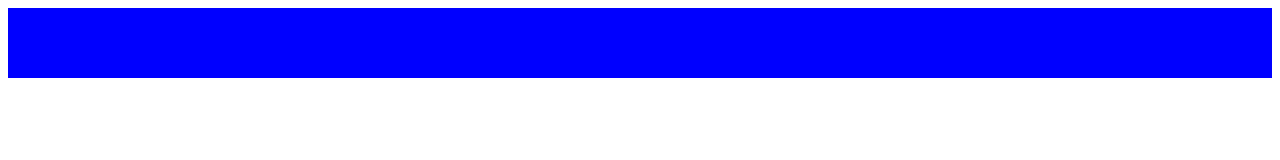
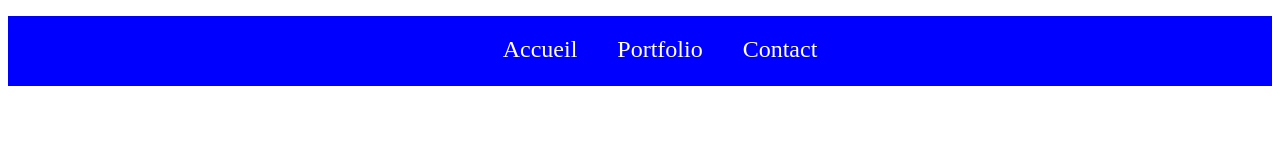
Before and after one commit to jeanbaptistesimplon/simplon-git, a plain HTML site: page index.html in a window 1280 px wide. Drawn offline with Linux system fonts and the light colour scheme.

Commit message:
add navbar

```diff
--- a/CSS/style.css
+++ b/CSS/style.css
@@ -1,5 +1,19 @@
+.flex{
+  display: flex;
+  justify-content: center;
+  align-items: center;
+}
+
 .contain{
   height: 70px;
   width: auto;
   background: blue;
 }
+
+.contain li{
+  flex-direction: row;
+  list-style-type: none;
+  font-size: 1.5em;
+  margin: 20px;
+  color: white;
+}
--- a/index.html
+++ b/index.html
@@ -9,7 +9,11 @@
   </head>
   <body>
     <div class="contain">
-
+      <ul class="flex">
+        <li>Accueil</li>
+        <li>Portfolio</li>
+        <li>Contact</li>
+      </ul>
     </div>
   </body>
 </html>
```
